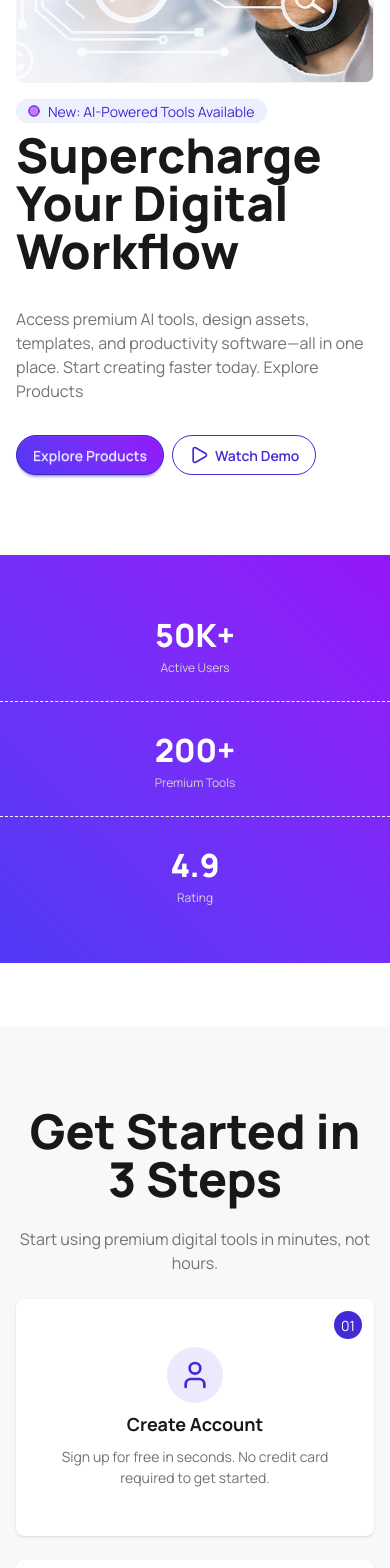
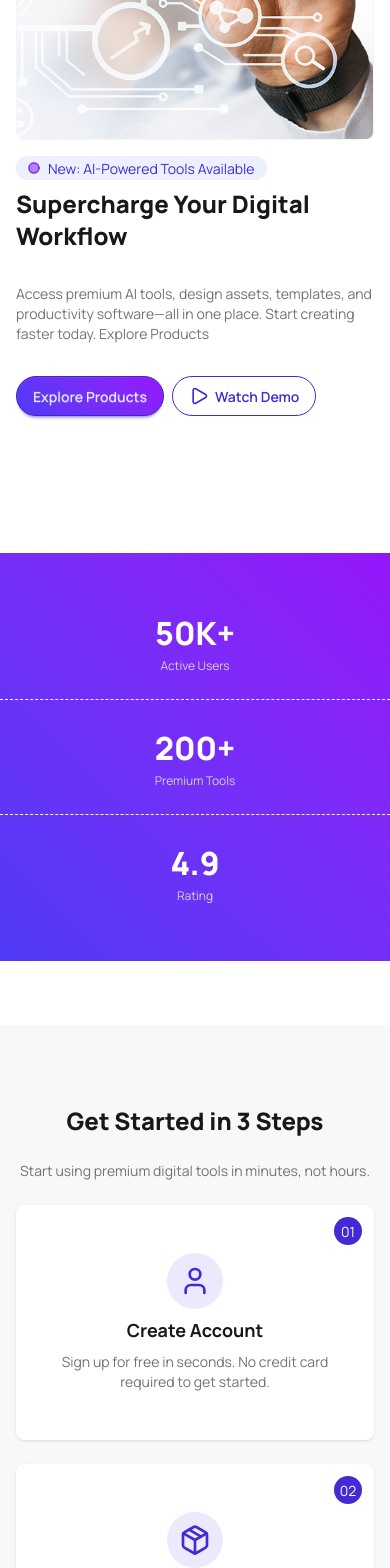
Before and after one commit to siam-parvez/digitool-platform, a React (Vite) app: page / in a window 390 px wide. Shown: the part 420-1988 px from the top of the page. Built offline with nearby package versions, Linux system fonts and the light colour scheme.

Commit message:
fix: font sizes

```diff
--- a/src/components/homepage/CTA.jsx
+++ b/src/components/homepage/CTA.jsx
@@ -6,10 +6,10 @@ const CTA = () => {
     <section className='bg-linear-45 from-[#4F39F6] to-[#9514FA] py-16 text-white'>
       <div className='min-h-screen container mx-auto w-full p-4 flex flex-col items-center justify-center'>
         <div className='text-center'>
-          <h1 className='text-5xl font-extrabold'>
+          <h1 className='text-2xl lg:text-5xl font-extrabold'>
             Ready to Transform Your Workflow?
           </h1>
-          <p className='py-6'>
+          <p className='text-sm lg:text-base py-6'>
             Join thousands of professionals who are already using Digitools to
             work smarter. Start your free trial today.
           </p>
@@ -22,7 +22,7 @@ const CTA = () => {
             View Pricing
           </button>
         </div>
-        <p className='py-6 text-center'>
+        <p className='py-6 text-sm lg:text-base text-center'>
           14-day free trial • No credit card required • Cancel anytime
         </p>
       </div>
--- a/src/components/homepage/Hero.jsx
+++ b/src/components/homepage/Hero.jsx
@@ -10,13 +10,13 @@ const Hero = () => {
           <img src={heroImg} className='rounded-lg border border-neutral-100' />
           <div className='space-y-2 lg:space-y-3'>
             <div className='badge badge-soft badge-primary rounded-full'>
-              <Circle className='size-3 bg-purple-400 rounded-full'/>
+              <Circle className='size-3 bg-purple-400 rounded-full' />
               New: AI-Powered Tools Available
             </div>
-            <h1 className='text-5xl font-extrabold'>
+            <h1 className='text-2xl lg:text-5xl font-extrabold'>
               Supercharge Your Digital Workflow
             </h1>
-            <p className='py-6 text-neutral-500'>
+            <p className='py-6 text-neutral-500 text-sm lg:text-base'>
               Access premium AI tools, design assets, templates, and
               productivity software—all in one place. Start creating faster
               today. Explore Products
--- a/src/components/homepage/Pricing.jsx
+++ b/src/components/homepage/Pricing.jsx
@@ -6,10 +6,10 @@ const Pricing = () => {
     <section className='bg-base-100 py-16'>
       <div className='min-h-screen container mx-auto w-full p-4 flex flex-col items-center justify-center'>
         <div className='text-center'>
-          <h1 className='text-5xl font-extrabold'>
+          <h1 className='text-2xl lg:text-5xl font-extrabold'>
             Simple, Transparent Pricing
           </h1>
-          <p className='py-6 text-neutral-500'>
+          <p className='py-6 text-neutral-500 text-sm lg:text-base'>
             Choose the plan that fits your needs. Upgrade or downgrade anytime.
           </p>
         </div>
--- a/src/components/homepage/Steps.jsx
+++ b/src/components/homepage/Steps.jsx
@@ -6,8 +6,10 @@ const Steps = () => {
     <section className='bg-base-200 py-16'>
       <div className='min-h-screen container mx-auto w-full p-4 flex flex-col items-center justify-center'>
         <div className='text-center'>
-          <h1 className='text-5xl font-extrabold'>Get Started in 3 Steps</h1>
-          <p className='py-6 text-neutral-500'>
+          <h1 className='text-2xl lg:text-5xl font-extrabold'>
+            Get Started in 3 Steps
+          </h1>
+          <p className='py-6 text-neutral-500 text-sm lg:text-base'>
             Start using premium digital tools in minutes, not hours.
           </p>
         </div>
@@ -21,7 +23,7 @@ const Steps = () => {
                 <User className='size-8' />
               </div>
               <h2 className='card-title font-bold'>Create Account</h2>
-              <p className='text-neutral-500'>
+              <p className='text-neutral-500 text-sm lg:text-base'>
                 Sign up for free in seconds. No credit card required to get
                 started.
               </p>
@@ -37,7 +39,7 @@ const Steps = () => {
                 <Package className='size-8' />
               </div>
               <h2 className='card-title font-bold'>Choose Products</h2>
-              <p className='text-neutral-500'>
+              <p className='text-neutral-500 text-sm lg:text-base'>
                 Browse our catalog and select the tools that fit your needs.
               </p>
             </div>
@@ -52,7 +54,7 @@ const Steps = () => {
                 <Rocket className='size-8' />
               </div>
               <h2 className='card-title font-bold'>Start Creating</h2>
-              <p className='text-neutral-500'>
+              <p className='text-neutral-500 text-sm lg:text-base'>
                 Download and start using your premium tools immediately.
               </p>
             </div>
```
